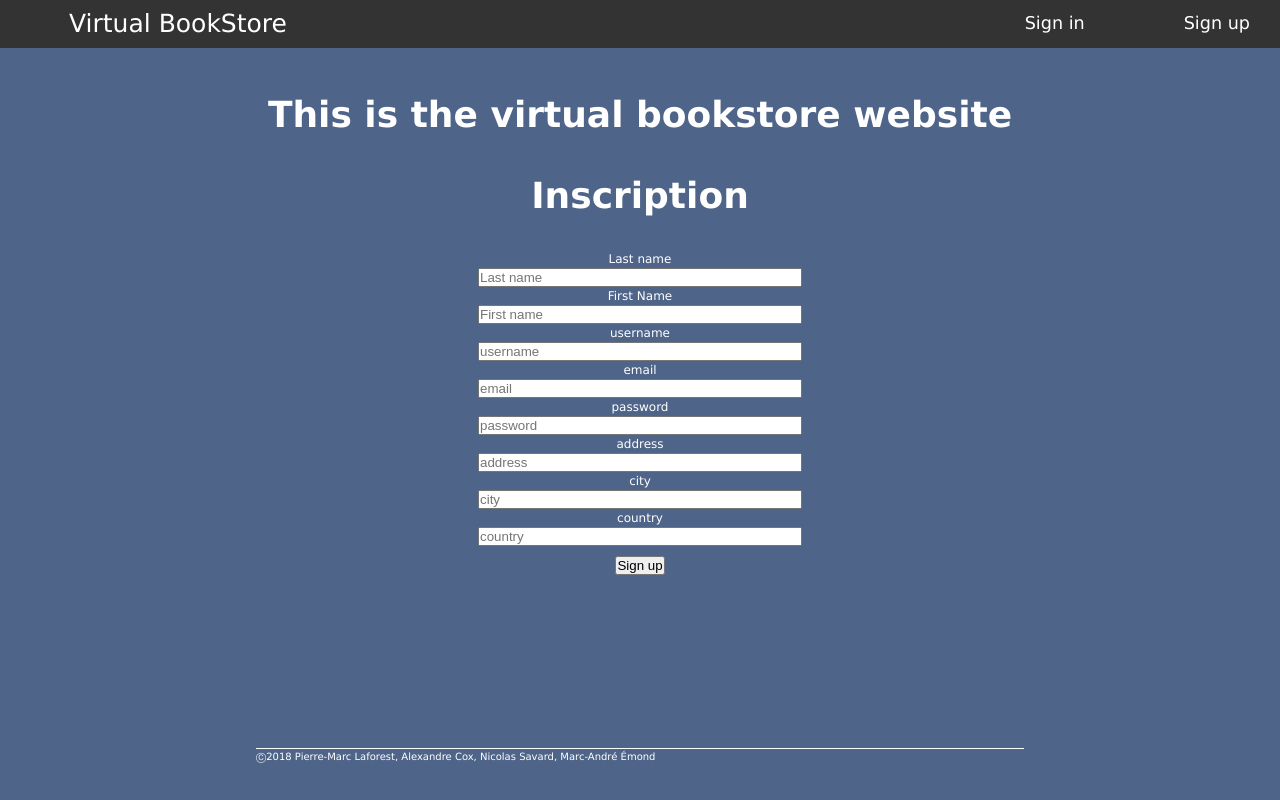
After one commit to pmlaforest/django_bookstore, a Django app: template virtual_library/main_site/templates/main_site/signup_form.html in a window 1280 px wide. The commit adds this page. Run offline with Django 3.2, Linux system fonts and the light colour scheme; the template is opened without the code that fills it, so the values that code supplies are empty.

Commit message:
added signin and signup form

```diff
--- /dev/null
+++ b/virtual_library/main_site/templates/main_site/signup_form.html
@@ -0,0 +1,38 @@
+{% extends "base.html" %}
+
+{% block content %}
+
+<h1>Inscription</h1>
+
+<form id="sign-up" action="" method="post">
+    {% csrf_token %}
+
+    <label for="inputLastName">Last name</label>
+        <input type="text" id="inputLastName" name = "lastname" placeholder="Last name" required>
+
+    <label for="inputFirstName">First Name</label>
+        <input type="text" id="inputFirstName" name = "firstname" placeholder="First name" required>
+
+    <label for="inputUsername">username</label>
+        <input type="text" id="inputUsername" name = "username" placeholder="username" required>
+
+    <label for="inputEmail">email</label>
+        <input type="email" id="inputEmail" name = "email" placeholder="email" required>
+
+    <label for="inputPassword">password</label>
+        <input type="password" id="inputPassword" name = "password" placeholder="password" required>
+
+    <label for="inputAddress">address</label>
+        <input type="text" id="inputAddress" name = "address" placeholder="address" required>
+
+    <label for="inputCity">city</label>
+        <input type="text" id="inputCity" name = "city" placeholder="city" required>
+
+    <label for="inputCountry">country</label>
+        <input type="text" id="inputCountry" name = "country" placeholder="country" required>
+
+    <button type="button">Sign up</button>
+
+</form>
+
+{% endblock %}
--- a/virtual_library/main_site/urls.py
+++ b/virtual_library/main_site/urls.py
@@ -7,8 +7,9 @@
 app_name = 'main_site'
 urlpatterns = [
     path('search/', views.search, name='search'),
+    path('signin/', views.signin, name='signin'),
+    path('signup/', views.signup, name='signup'),
     path('search/<keyword>/', views.search, name='search'),
-    #path('search', RedirectView.as_view(url='search/')),
     path('', views.index, name='index'),
     path('index/',  RedirectView.as_view(url='')),
     path('book/<int:book_id>/', views.get_info, name='get_info'),
--- a/virtual_library/static/css/styles.css
+++ b/virtual_library/static/css/styles.css
@@ -166,3 +166,24 @@
     background-color: #333333;
     color: white;
 }
+
+/*
+form
+*/
+
+#sign-in input, #sign-up input {
+	display: block;
+	margin:auto;
+	width: 40%;
+}
+
+#sign-in label, #sign-up label {
+	display: block;
+	margin:auto;
+	width: 40%;
+}
+
+#sign-in button, #sign-up button
+{
+	margin-top: 10px;
+}
--- a/virtual_library/static/templates/base_navbar.html
+++ b/virtual_library/static/templates/base_navbar.html
@@ -2,8 +2,8 @@
 <div class="navbar-element">
     <ul>
         <li id="masthead_name"><a href="{% url 'main_site:index' %}">Virtual BookStore</a></li>
-        <li class="navbar-right"><a href="">Sign up</a></li>
-        <li class="navbar-right"><a href="">Sign in</a></li>
+        <li class="navbar-right"><a href="{% url 'main_site:signup' %}">Sign up</a></li>
+        <li class="navbar-right"><a href="{% url 'main_site:signin' %}">Sign in</a></li>
     </ul>
 </div>
 {% endblock %}
```
Also changed, not shown: virtual_library/main_site/templates/main_site/signin_form.html (added, +16 -0 lines), virtual_library/main_site/views.py (+8 -0 lines).
